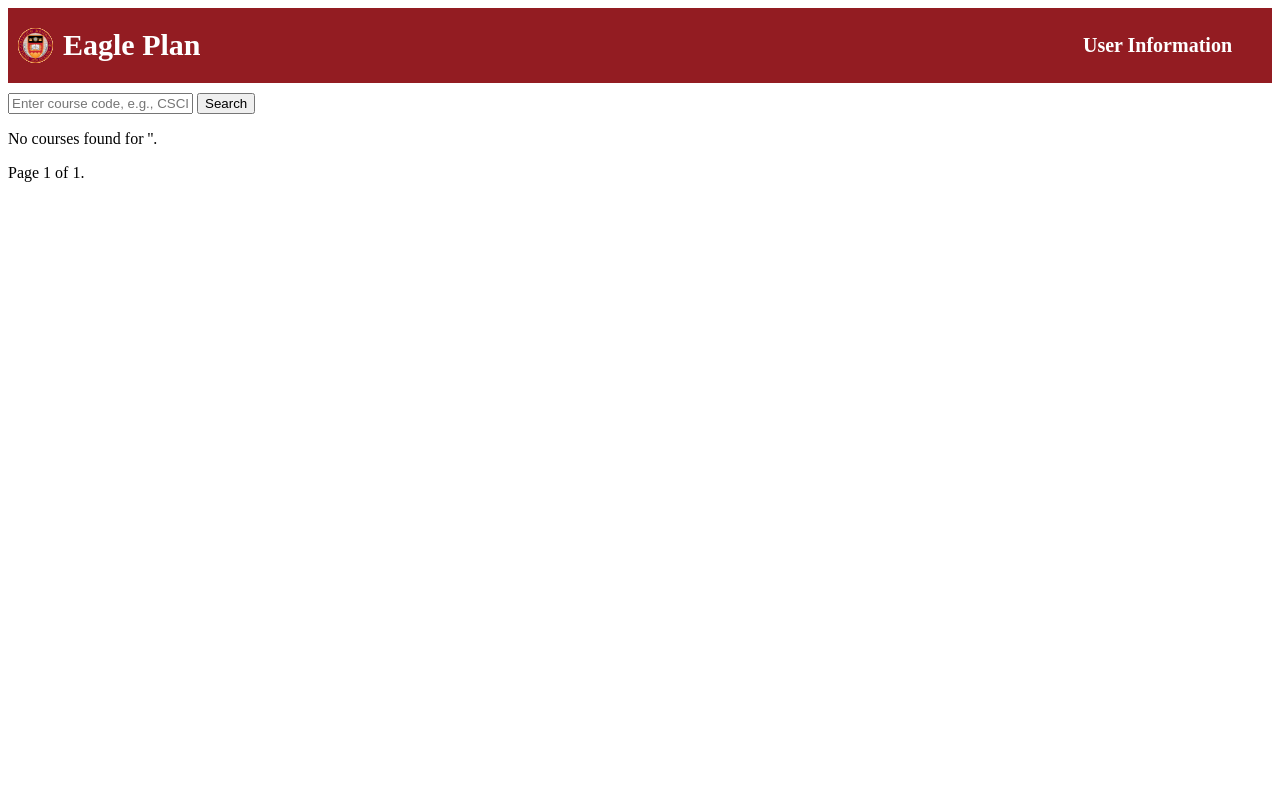
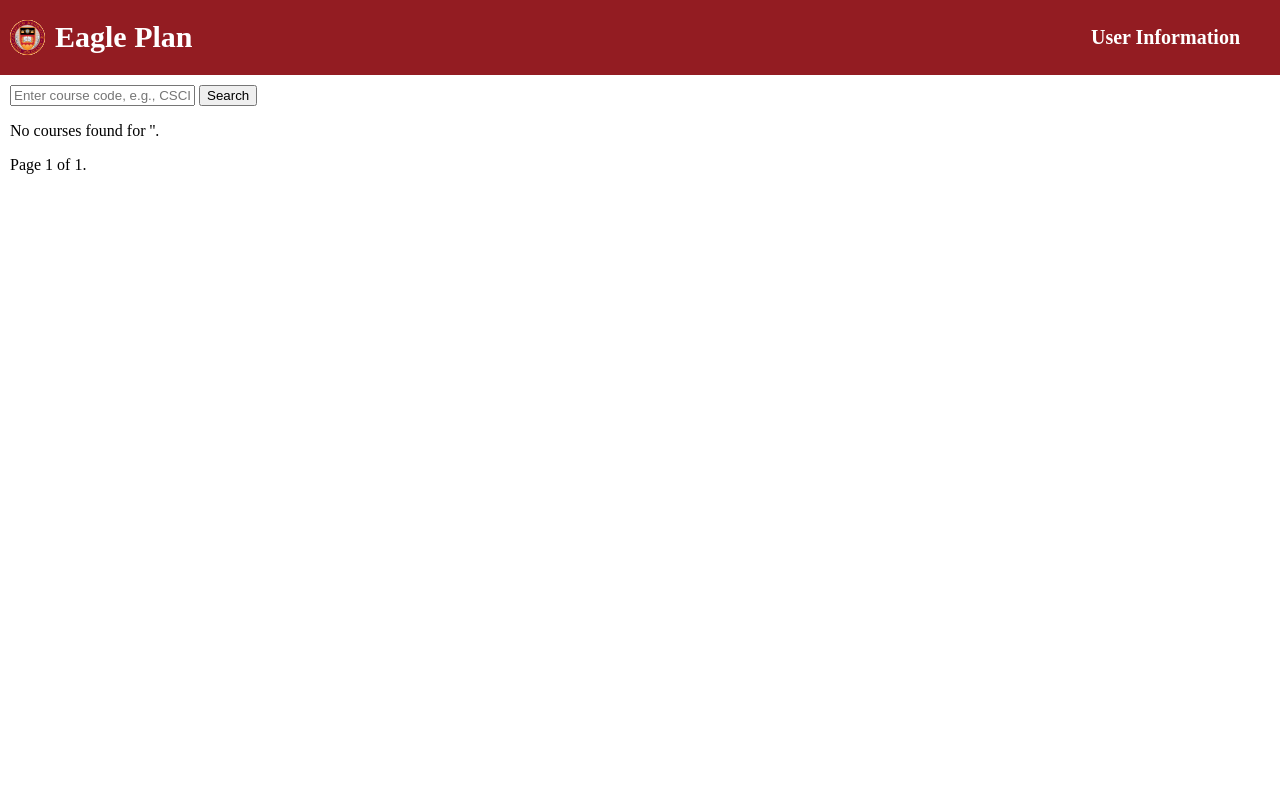
Before and after one commit to CSCI3356-Spring2024/404-Degree-Not-Found, a Django app: page /courselist/ in a window 1280 px wide. Run offline with Django 5.2, Linux system fonts and the light colour scheme; some libraries are stand-ins or nearby versions.

Commit message:
fixing margin and padding for consistency

```diff
--- a/static/Landing.css
+++ b/static/Landing.css
@@ -1,5 +1,6 @@
-.Header_Div {
-    background-color: #931C22;
+body {
+    margin: 0;
+    padding: 0;
 }
 
 a {
--- /dev/null
+++ b/static/course_list.css
@@ -0,0 +1,10 @@
+body {
+    margin: 0;
+    padding: 0;
+}
+
+.body_container {
+    margin-left: 10px;
+    margin-right: 10px;
+    margin-bottom: 10px;
+}
--- a/static/header.css
+++ b/static/header.css
@@ -1,3 +1,8 @@
+body {
+    margin: 0;
+    padding: 0;
+}
+
 .header {
     background-color: #931C22;
     overflow: hidden;
--- a/static/profile.css
+++ b/static/profile.css
@@ -1,4 +1,8 @@
-/* CSS for form fields */
+body {
+    margin: 0;
+    padding: 0;
+}
+
 p {
     margin-bottom: 15px;
 }
--- a/templates/course_detail.html
+++ b/templates/course_detail.html
@@ -14,6 +14,8 @@
                 <p><strong>Title:</strong> {{ course.title }}</p>
                 <p><strong>Description:</strong> {{ course.description }}</p>
                 <!-- Add more fields as needed -->
+                 <!-- Filler Button -->
+                <button class="add_button">Add to Plan</button>
             </div>
         {% else %}
             <p>No course details found.</p>
--- a/templates/course_list.html
+++ b/templates/course_list.html
@@ -1,7 +1,12 @@
 <!-- course_list_view.html -->
-{% extends 'Header.html' %}
+{% include 'Header.html' %}
 
-{% block content %}
+{% load static %}
+<head>
+    <link rel="stylesheet" href="{% static '/course_list.css' %}">
+</head>
+<body>
+    <div class="body_container">
         <div class="search-container">
             <form method="get" action="{% url 'Plan:course_list' %}">
                 <input type="text" name="course_code" placeholder="Enter course code, e.g., CSCI">
@@ -16,6 +21,8 @@
                     <p><strong>Code:</strong> {{ course.course_code }}</p>
                     <p><strong>Name:</strong> {{ course.name }}</p>
                     <p>{{ course.description }}</p>
+                        <!-- Filler Button -->
+                    <button class="add_button">Add to Plan</button>
                 </div>
             {% empty %}
                 <p>No courses found for '{{ course_code }}'.</p>
@@ -40,4 +47,5 @@
                 {% endif %}
             </span>
         </div>
-{% endblock %}
+    </div>
+</body>
```
Also changed, not shown: templates/Landing.html (+6 -4 lines). Lines whose indentation alone changed are shown as unchanged.
